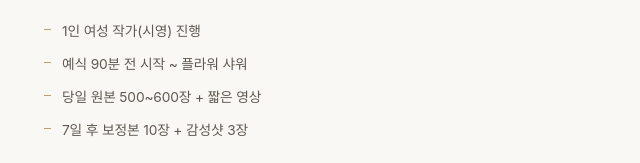
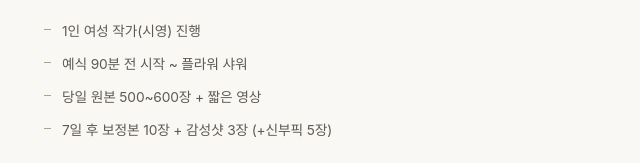
Before and after one commit to h4jshd-boop/siyoong-minsoo-site, a plain HTML site: page index.html in a window 1280 px wide. Shown: the part 4478-4641 px from the top of the page, 628-1268 px from the left. Drawn offline with nearby package versions, Linux system fonts and the light colour scheme; a web font is replaced by a local one.

Commit message:
아이폰 스냅 구성에 신부픽 안내 추가

```diff
--- a/index.html
+++ b/index.html
@@ -306,7 +306,7 @@
             <li data-edit="services.snap.specs.0">1인 여성 작가(시영) 진행</li>
             <li data-edit="services.snap.specs.1">예식 90분 전 시작 ~ 플라워 샤워</li>
             <li data-edit="services.snap.specs.2">당일 원본 500~600장 + 짧은 영상</li>
-            <li data-edit="services.snap.specs.3">7일 후 보정본 10장 + 감성샷 3장</li>
+            <li data-edit="services.snap.specs.3">7일 후 보정본 10장 + 감성샷 3장 (+신부픽 5장)</li>
           </ul>
           <div class="price-tag">
             <strong data-edit="services.snap.price" data-format="won-optional">200,000원</strong>
--- a/site-config.js
+++ b/site-config.js
@@ -219,7 +219,7 @@ window.SITE_CONFIG = {
         "1인 여성 작가(시영) 진행",
         "예식 90분 전 시작 ~ 플라워 샤워",
         "당일 원본 500~600장 + 짧은 영상",
-        "7일 후 보정본 10장 + 감성샷 3장",
+        "7일 후 보정본 10장 + 감성샷 3장 (+신부픽 5장)",
       ],
       price: 200000,
       priceNote: "예약금 50,000원 + 잔금 150,000원",
```
